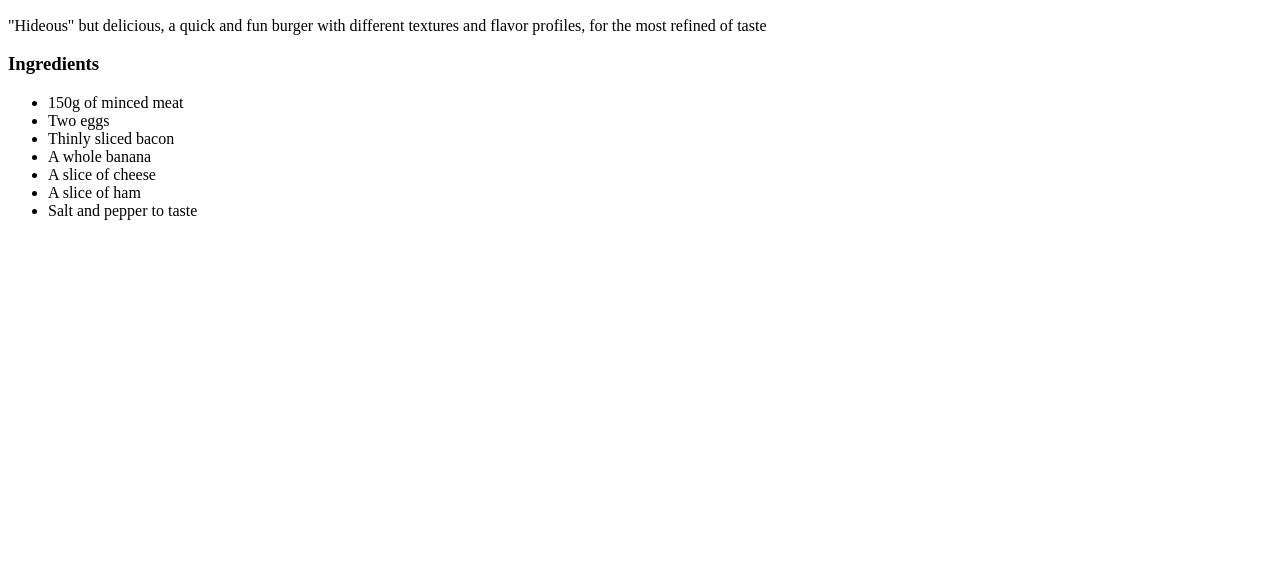
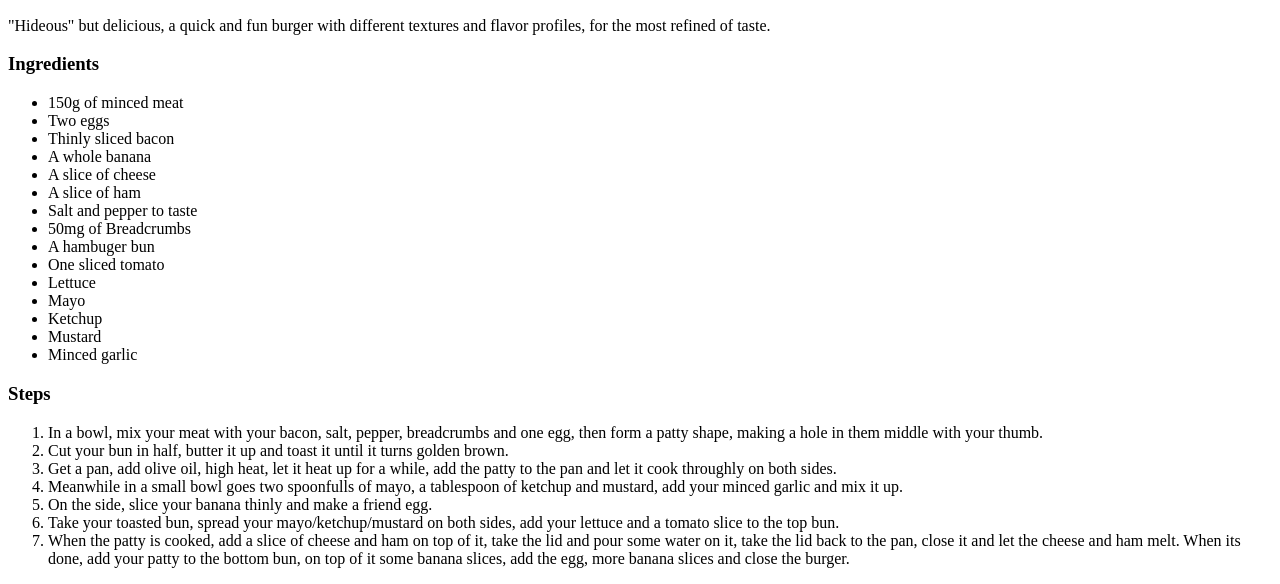
Before and after one commit to ElenaMartelo/odin-recipes, a plain HTML site: page recipes/burger.html in a window 1280 px wide. Shown: the part 434-1018 px from the top of the page. Before the commit the page ends 800 px from the top, so only its background shows below. Drawn offline with Linux system fonts and the light colour scheme.

Commit message:
Edit ingredients, add steps.

```diff
--- a/recipes/burger.html
+++ b/recipes/burger.html
@@ -8,7 +8,7 @@
         <h1>Egg, ham and banana burger</h1>
         <img src="https://pbs.twimg.com/media/Er4W81rXEAYEMvO?format=jpg&name=large" alt="Egg and banana burger">
         <h2>Description</h2>
-        <p>"Hideous" but delicious, a quick and fun burger with different textures and flavor profiles, for the most refined of taste </p>
+        <p>"Hideous" but delicious, a quick and fun burger with different textures and flavor profiles, for the most refined of taste. </p>
         <h3>Ingredients</h3>
         <ul>
             <li>150g of minced meat</li>
@@ -18,5 +18,23 @@
             <li>A slice of cheese</li>
             <li>A slice of ham</li>
             <li>Salt and pepper to taste</li>
+            <li>50mg of Breadcrumbs</li>
+            <li>A hambuger bun</li>
+            <li>One sliced tomato</li>
+            <li>Lettuce</li>
+            <li>Mayo</li>
+            <li>Ketchup</li>
+            <li>Mustard</li>
+            <li>Minced garlic</li>
 
         </ul>
+        <h3>Steps</h3>
+        <ol>
+            <li>In a bowl, mix your meat with your bacon, salt, pepper, breadcrumbs and one egg, then form a patty shape, making a hole in them middle with your thumb.</li>
+            <li>Cut your bun in half, butter it up and toast it until it turns golden brown.</li>
+            <li>Get a pan, add olive oil, high heat, let it heat up for a while, add the patty to the pan and let it cook throughly on both sides.</li>
+            <li>Meanwhile in a small bowl goes two spoonfulls of mayo, a tablespoon of ketchup and mustard, add your minced garlic and mix it up.</li>
+            <li>On the side, slice your banana thinly and make a friend egg.</li>
+            <li>Take your toasted bun, spread your mayo/ketchup/mustard on both sides, add your lettuce and a tomato slice to the top bun.</li>
+            <li>When the patty is cooked, add a slice of cheese and ham on top of it, take the lid and pour some water on it, take the lid back to the pan, close it and let the cheese and ham melt. When its done, add your patty to the bottom bun, on top of it some banana slices, add the egg, more banana slices and close the burger.</li>
+        </ol>
```
